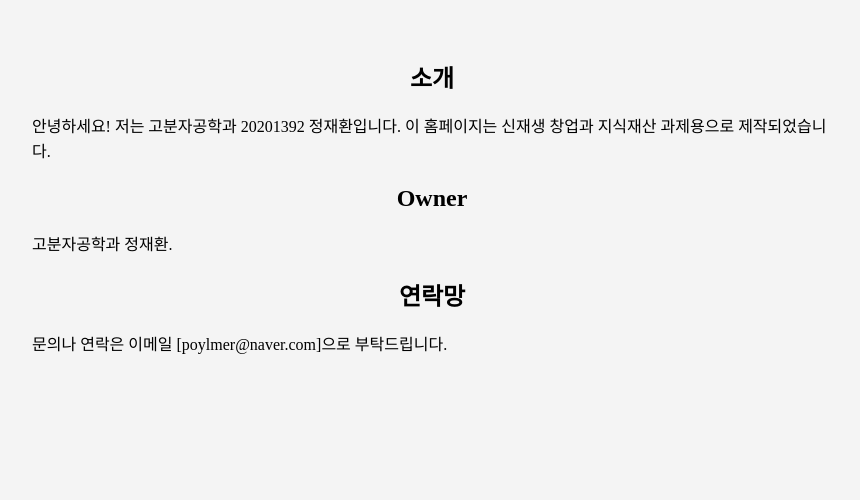
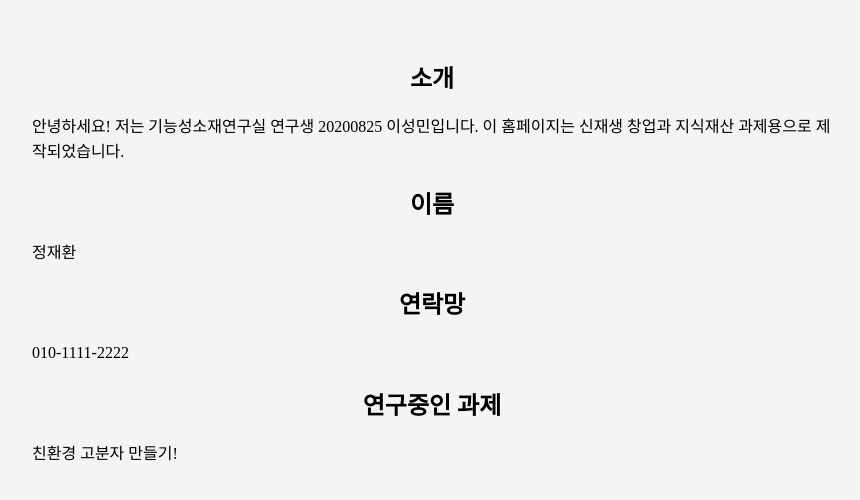
Before and after one commit to letsgo-seongmin-girl/ghghghg, a plain HTML site: page INDEX.HTML in a window 1280 px wide. Shown: the part 90-590 px from the top of the page, without its empty margins (208-1068 px from the left). Drawn offline with Linux system fonts and the light colour scheme.

Commit message:
Update INDEX.HTML

```diff
--- a/INDEX.HTML
+++ b/INDEX.HTML
@@ -38,15 +38,19 @@
     <div class="container">
         <section id="about">
             <h2>소개</h2>
-            <p>안녕하세요! 저는 고분자공학과 20201392 정재환입니다. 이 홈페이지는 신재생 창업과 지식재산 과제용으로 제작되었습니다.</p>
+            <p>안녕하세요! 저는 기능성소재연구실 연구생 20200825 이성민입니다. 이 홈페이지는 신재생 창업과 지식재산 과제용으로 제작되었습니다.</p>
         </section>
         <section id="portfolio">
-            <h2>Owner</h2>
-            <p>고분자공학과 정재환.</p>
+            <h2>이름</h2>
+            <p>정재환</p>
         </section>
         <section id="contact">
             <h2>연락망</h2>
-            <p>문의나 연락은 이메일 [poylmer@naver.com]으로 부탁드립니다.</p>
+            <p>010-1111-2222</p>
+        </section>
+        <section id="portfolio">
+            <h2>연구중인 과제</h2>
+            <p>친환경 고분자 만들기!</p>
         </section>
     </div>
 </body>
```
